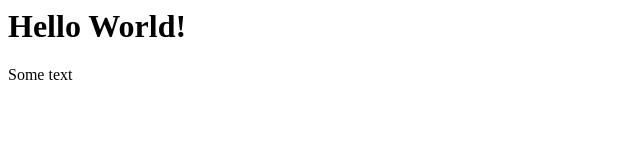
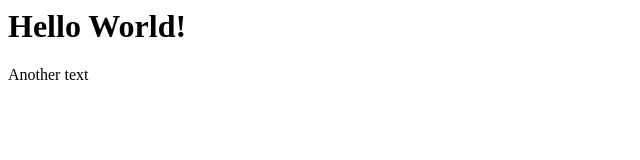
Before and after one commit to DanyloSemirazov/test, a plain HTML site: page index.html in a window 1280 px wide. Shown: the full height of the page, 0-640 px from the left. Drawn offline with Linux system fonts and the light colour scheme.

Commit message:
third commit

```diff
--- a/index.html
+++ b/index.html
@@ -6,6 +6,6 @@
 </head>
 <body>
 	<h1>Hello World!</h1>
-	<p>Some text</p>
+	<p>Another text</p>
 </body>
 </html>
```
